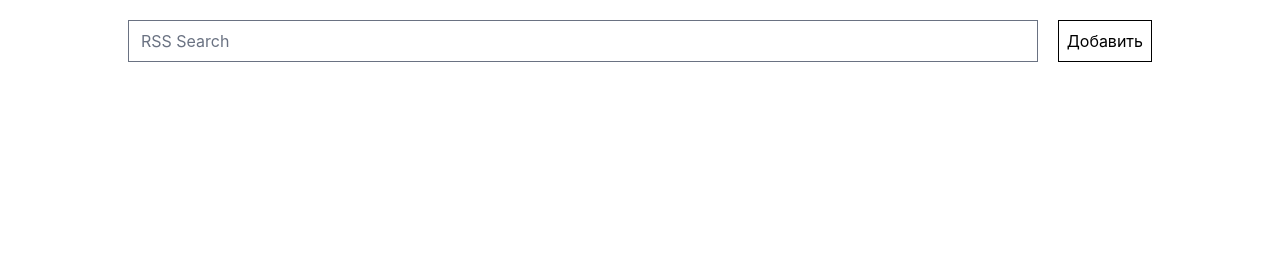
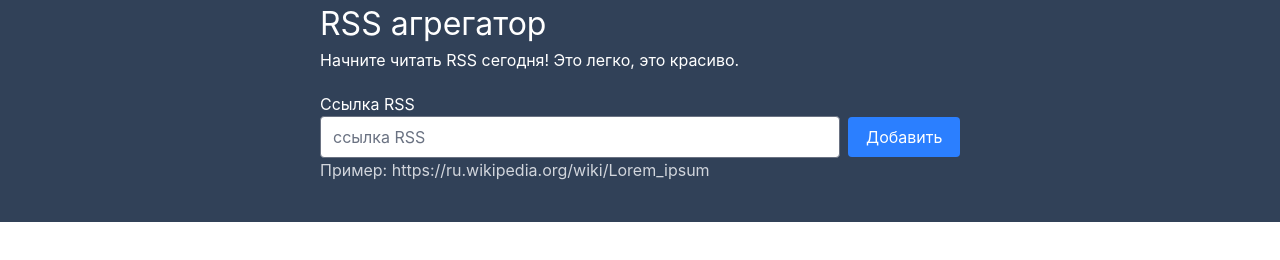
Before and after one commit to G3ntleM4n/frontend-project-11, a website built with Vite: page index.html in a window 1280 px wide. Built offline with nearby package versions, Linux system fonts and the light colour scheme.

Commit message:
add link example, refactor header, add style to header

```diff
--- a/index.html
+++ b/index.html
@@ -9,14 +9,25 @@
   <title>frontend-project-11</title>
 </head>
 
-<body class="max-w-5xl m-auto">
-  <header class="flex flex-col mt-5">
-    <form class="flex flex-row justify-center-sаfe" id="search-form">
-      <label for="rss-search" class="hidden">Ссылка RSS</label>
-      <input type="text" name="search" id="rss-search" placeholder="RSS Search"
-        class="form-input flex flex-grow mr-5">
-      <button type="submit" class="border p-2 cursor-pointer">Добавить</button>
+<body>
+  <header class="flex flex-col px-80 pb-10 bg-slate-700">
+    <div class="header-text pb-5">
+      <h1 class="text-white">RSS агрегатор</h1>
+      <span class="text-white">Начните читать RSS сегодня! Это легко, это красиво.</span>
+    </div>
+    <form id="search-form" class="flex flex-col justify-center" novalidate>
+      <label for="rss-search" class="text-white">Ссылка RSS</label>
+      <div class="flex flex-row gap-2">
+        <input type="url" name="search" id="rss-search" placeholder="ссылка RSS"
+          aria-describedby="rss-example" class="form-input rounded-sm grow-7">
+        <button type="submit"
+          class="bg-blue-500 grow-1 py-2 rounded-sm cursor-pointer self-center text-white"
+          id="submit-button">Добавить</button>
+      </div>
     </form>
+    <span id="rss-example" class="text-gray-300">
+      Пример: https://ru.wikipedia.org/wiki/Lorem_ipsum
+    </span>
   </header>
 </body>
 
--- a/src/style.css
+++ b/src/style.css
@@ -1,2 +1,8 @@
 @import "tailwindcss";
 @plugin "@tailwindcss/forms";
+
+@layer base {
+  h1 {
+    font-size: 32px;
+  }
+}
```
